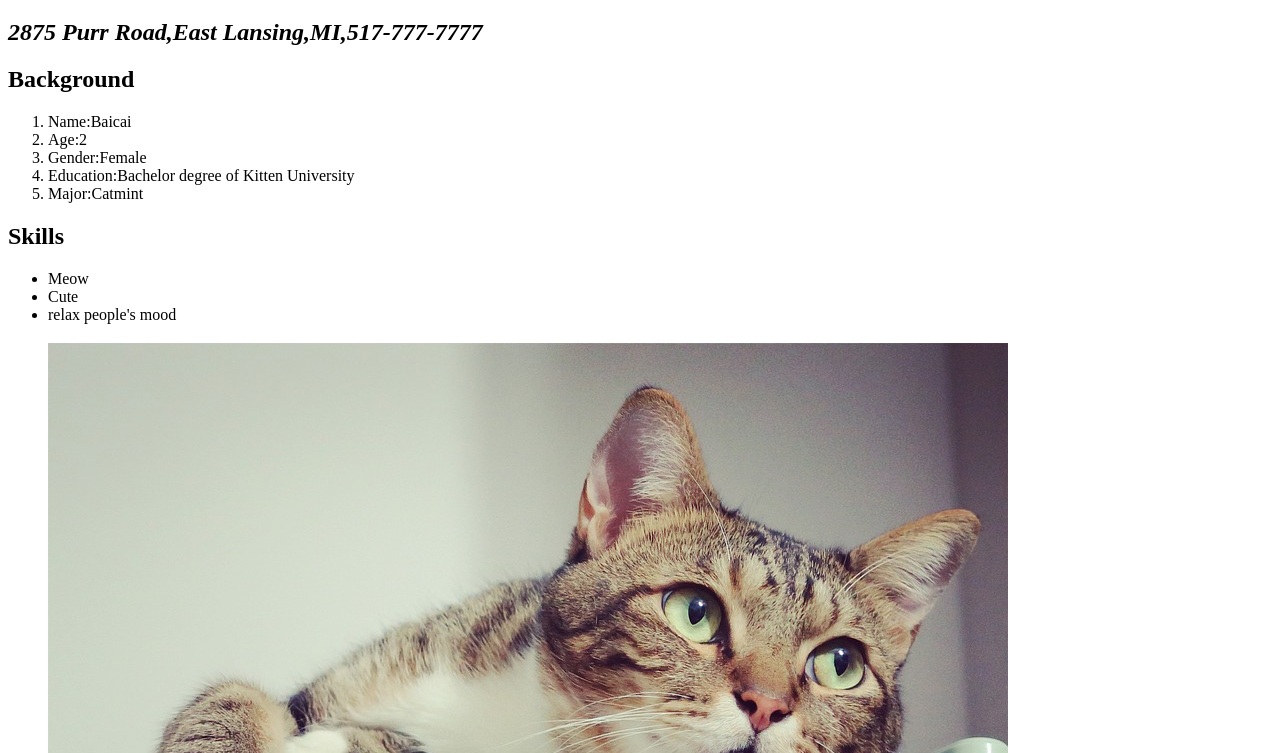
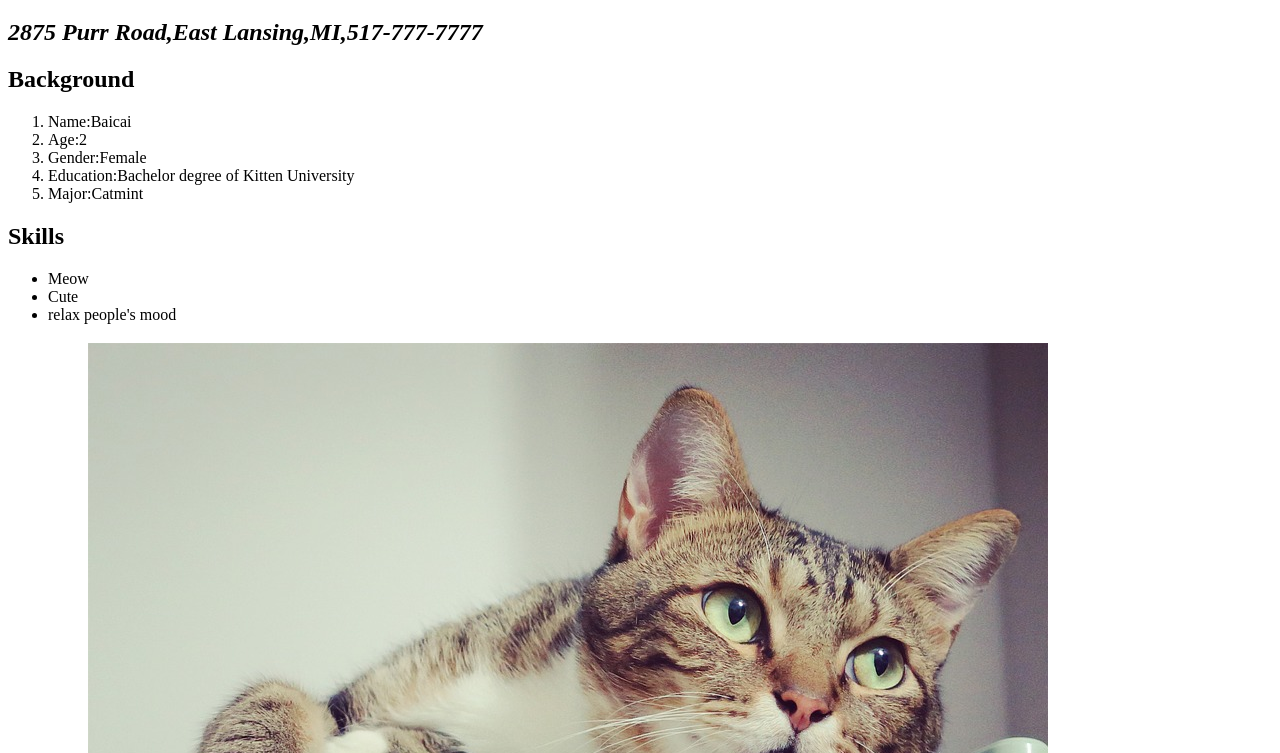
Before and after one commit to zhezixi/MI-449-SS18-740-html-atom-and-basic-elements-JmL5o8, a plain HTML site: page index.html in a window 1280 px wide. Shown: the part 47-800 px from the top of the page. Drawn offline with Linux system fonts and the light colour scheme.

Commit message:
Baicai's resume

```diff
--- a/index.html
+++ b/index.html
@@ -17,7 +17,7 @@
   <li>Meow</li>
   <li>Cute</li>
   <li>relax people's mood</li>
-</h3>
+<ul>
 
 <h3>
   <a href="cat.jpg" target="_blank">
```
